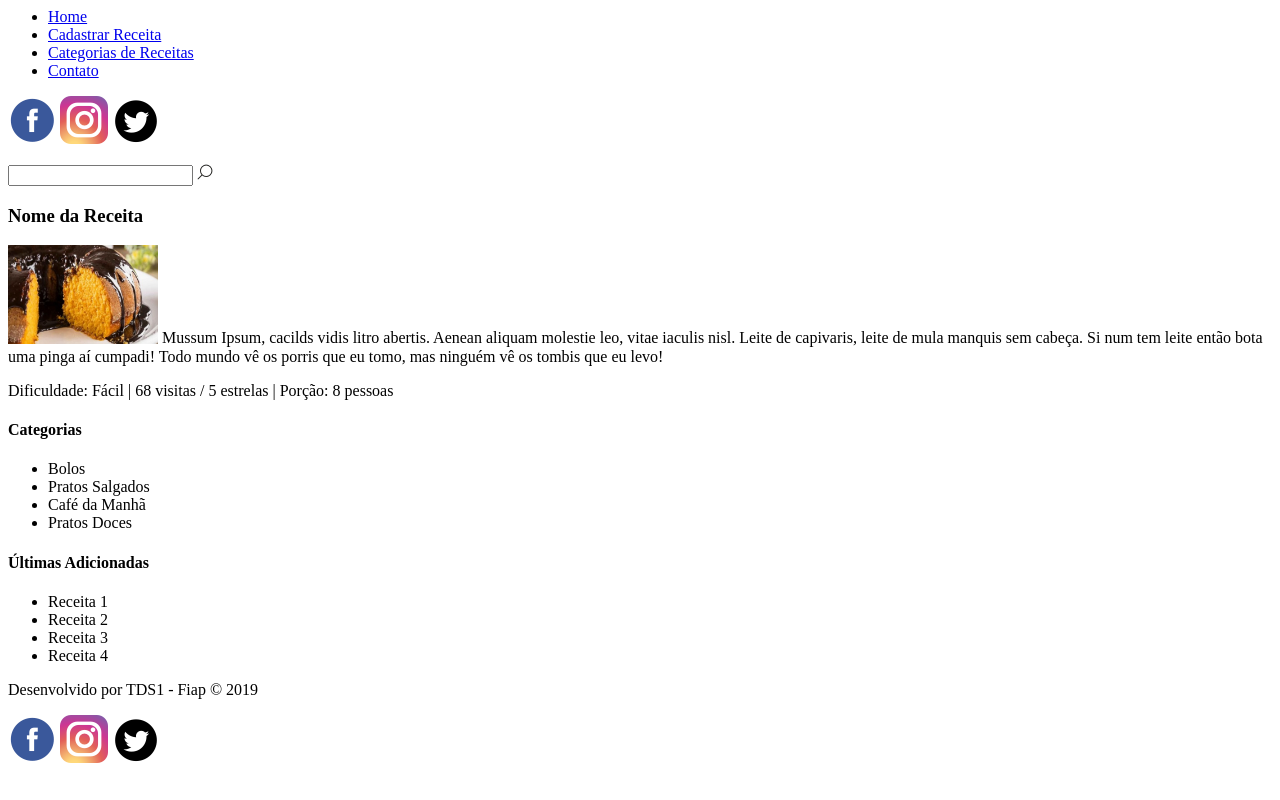
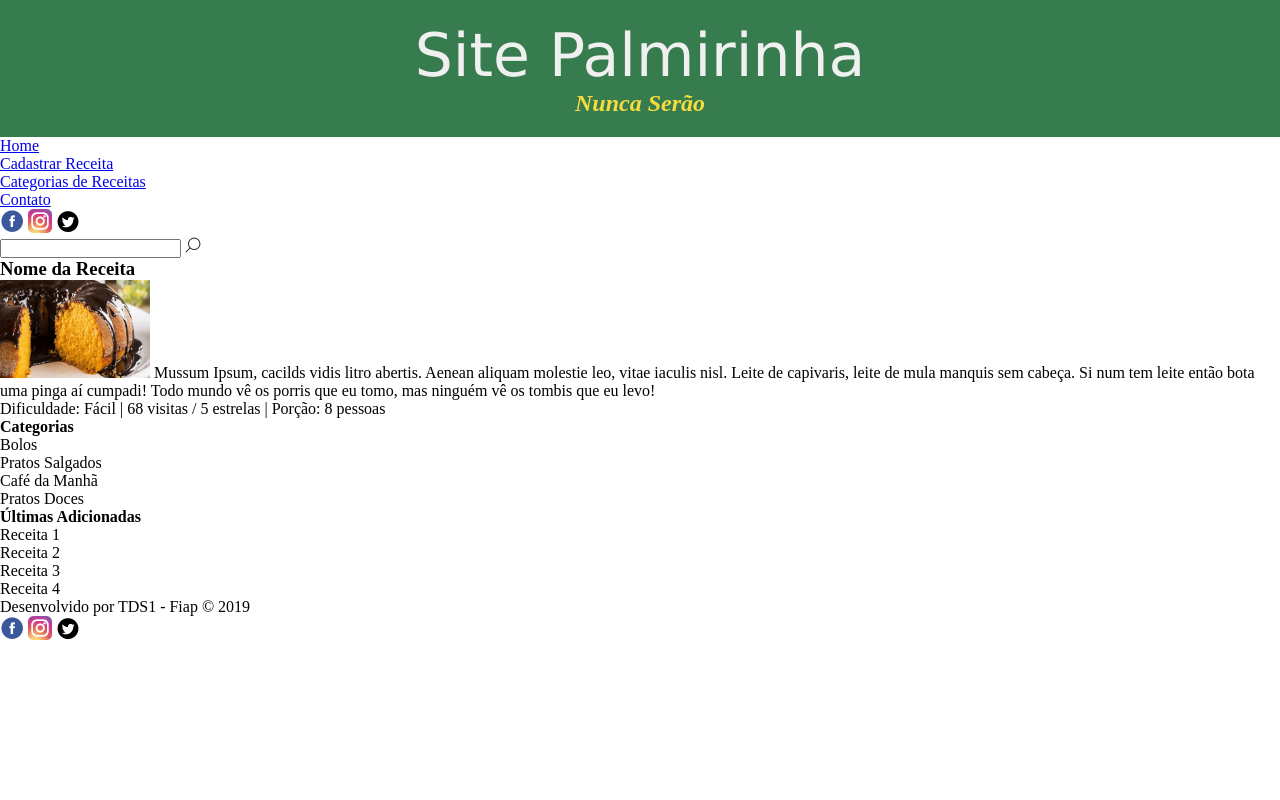
Before and after one commit to Gabriel82804/Sitedereceita, a plain HTML site: page index.html in a window 1280 px wide. Drawn offline with Linux system fonts and the light colour scheme.

Commit message:
atualizado

```diff
--- a/index.html
+++ b/index.html
@@ -1,11 +1,41 @@
 <html>
     <head>
+        <meta charset="utf-8"/>
         <title>Receitas Sra. </title>
+        <style type="text/css">
+        *   {
+            padding: 0;
+            margin: 0;
+            font: 13px arial,verdana, sans-serif black;
+        }
+        #banner{
+            background-color: #377c4e;
+            padding:20px;
+            text-align: center;
+        }
+
+        #banner h1 {
+            font-size:60px;
+            font-family:verdana,arial, sans-serif;
+            color: #f0f0f0;
+            font-weight: normal
+        }
+        #banner h2{
+            font-style: italic;
+            color: #F8DB3D;
+        }
+        #redes-sociais img{
+            height: 24px;
+
+        }
+        </style>
     </head>
     <body>
         <div id="cabeçalho">
             <div id="banner">
                 <!-- Inserir a figura do banner -->
+                <h1>Site Palmirinha</h1>
+                <h2>Nunca Serão</h2>
             </div>
             <div id="menu">
                 <ul>
@@ -16,11 +46,11 @@
                 </ul>
             </div>
             <div id="pesquisa">
-                <p id="redes-sociais">
+                <div id="redes-sociais">
                     <img src="imagens/facebook.png" />
                     <img src="imagens/instagram.png" />
                     <img src="imagens/twitter.png" />
-                </p>
+                </div>
                 <p>
                     <input type="search" name="pesquisa" />
                     <input type="image" name="lupa" alt"Pesquisar" src="imagens/lupa.png" />
@@ -59,11 +89,11 @@
         </div>
         <div id="rodapé">
             <p>Desenvolvido por TDS1 - Fiap &copy; 2019</p>
-            <p id="redes-sociais">
+            <div id="redes-sociais">
                     <img src="imagens/facebook.png" />
                     <img src="imagens/instagram.png" />
                     <img src="imagens/twitter.png" />
-            </p>
+            </div>
         </div>
 
     </body>
```
Also changed, not shown: site do mano andrey.html (added, +8 -0 lines), codigos.txt (added), kqqdap2_sm.jpg (added).
